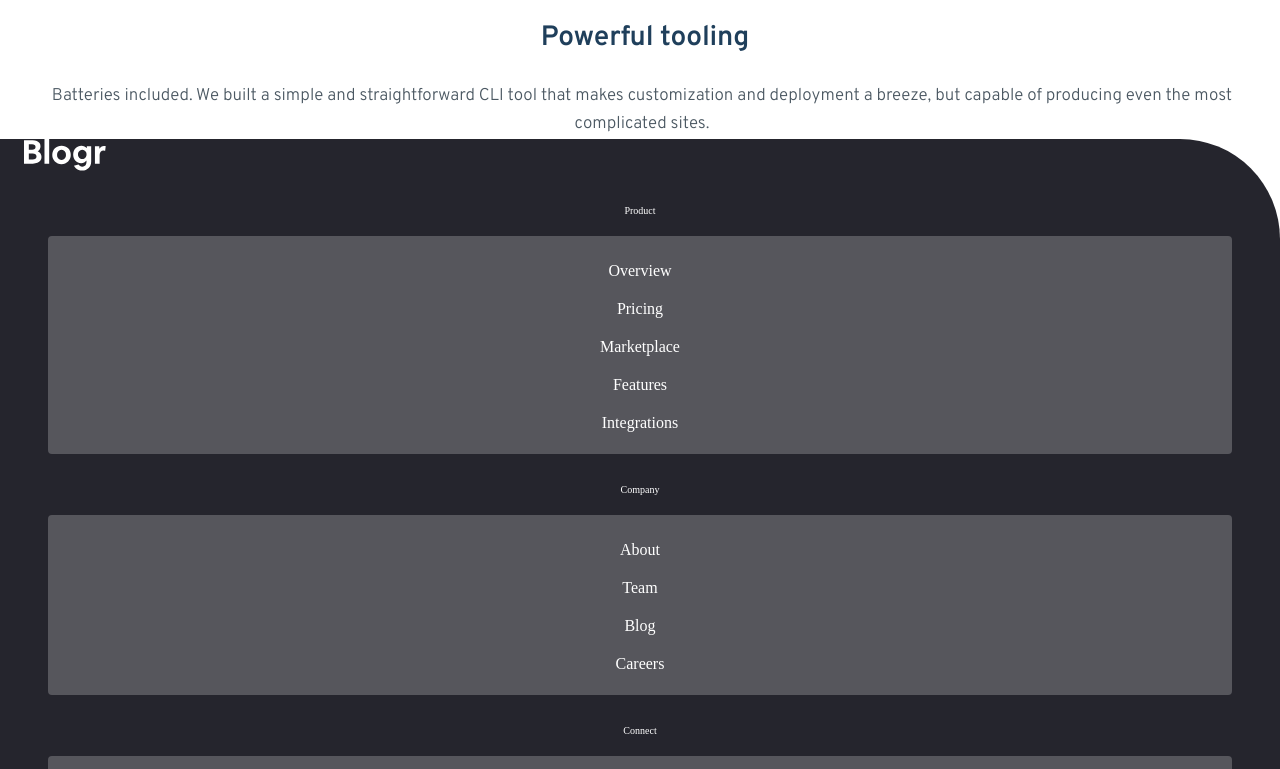
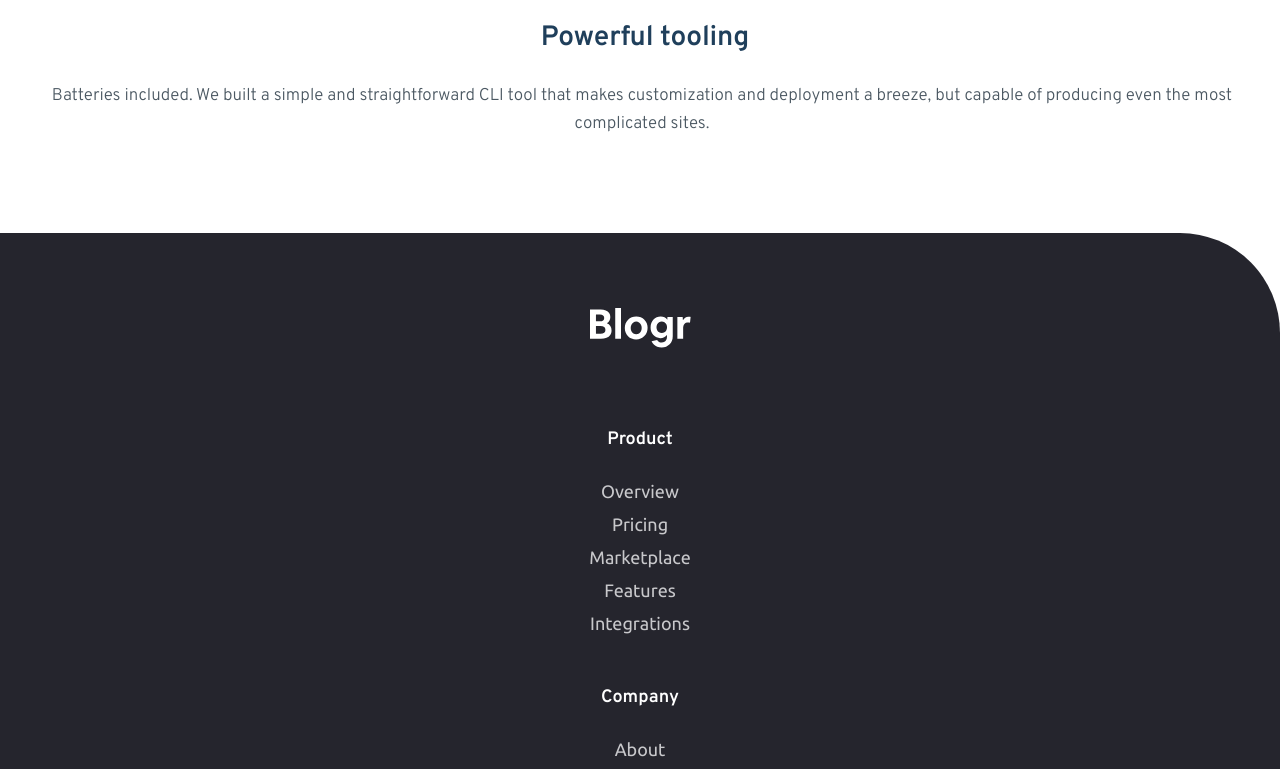
Before and after one commit to rachidbend/blogr-landing-page, a website: page index.html in a window 1280 px wide. Shown: the part 2780-3549 px from the top of the page. Drawn offline with Linux system fonts and the light colour scheme.

Commit message:
small change to footer nav animation

```diff
--- a/sass/layout/_footer.scss
+++ b/sass/layout/_footer.scss
@@ -2,4 +2,17 @@
   background-color: var(--color-neutral-background--footer);
   border-top-right-radius: 10rem;
   color: var(--color-neutral-white);
+  margin-top: 9.4rem;
+  padding-bottom: 3.3rem;
+
+  .logo {
+    text-align: center;
+    margin-top: 7.5rem;
+    margin-bottom: 4.6rem;
+
+    img {
+      height: 4rem;
+      width: auto;
+    }
+  }
 }
--- a/sass/layout/_navigation.scss
+++ b/sass/layout/_navigation.scss
@@ -108,14 +108,45 @@
   color: var(--color-primary-link-hover);
 }
 
+// FOOTER NAV
+
 .nav--footer {
-  .nav__link {
+  .nav__list {
+    border: none;
+  }
+
+  .nav__link--open:link,
+  .nav__link--open:visited {
+    font-size: 1.8rem;
+    font-weight: 600;
     color: var(--color-neutral-white);
+    font-family: var(--font-family-overpass);
   }
+
+  .nav__link--tab:link,
+  .nav__link--tab:visited {
+    color: var(--color-neutral-gray--light);
+    font-size: 1.8rem;
+    font-family: var(--font-family-ubuntu);
+
+    // to make sure border is animated
+    border-bottom: 1px solid transparent;
+    margin-bottom: -1px;
+    transition: all ease-in-out 400ms;
+  }
+
+  .nav__link--tab:hover,
+  .nav__link--tab:active {
+    border-bottom: 1px solid var(--color-neutral-white);
+  }
+
   .nav__list--tab {
     display: flex;
     flex-direction: column;
     justify-content: center;
     align-items: center;
+    background: none;
+    margin-top: 0.4rem;
+    gap: 1.2rem;
   }
 }
```
Also changed, not shown: dist/css/main.css, 1 other file.
